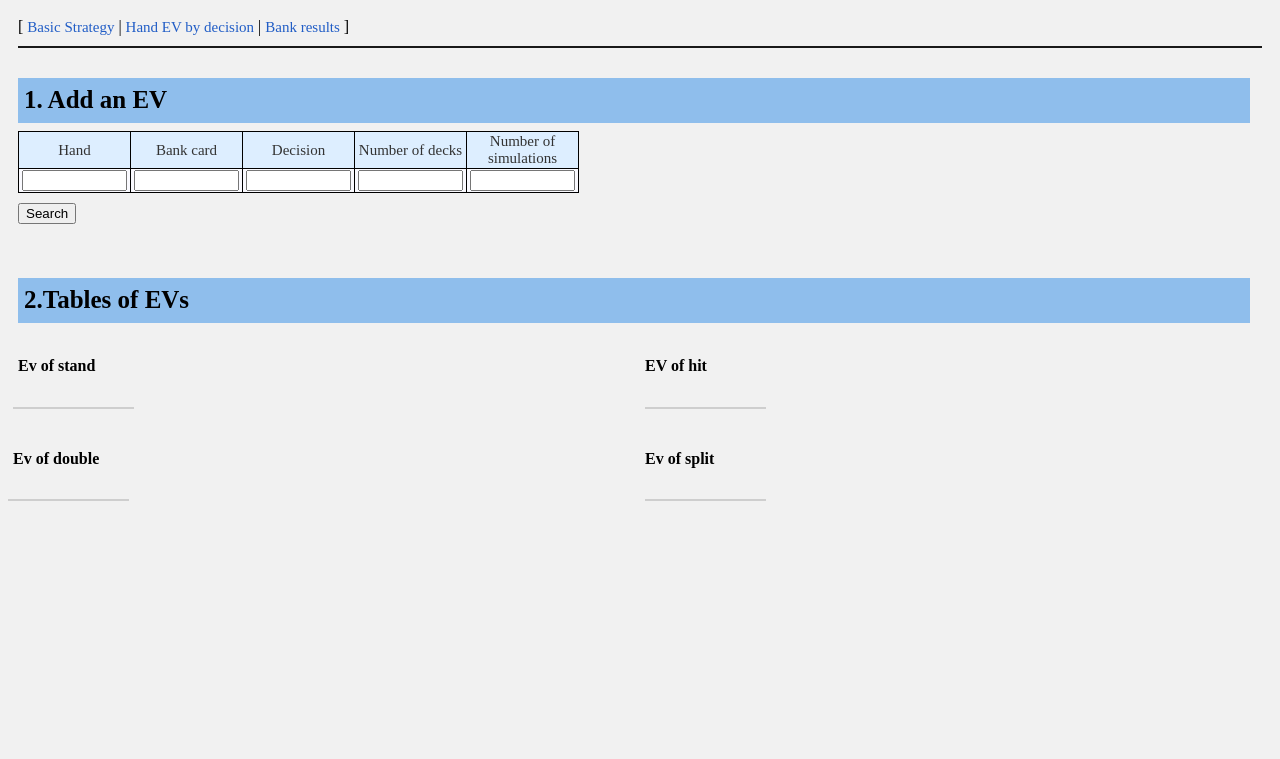
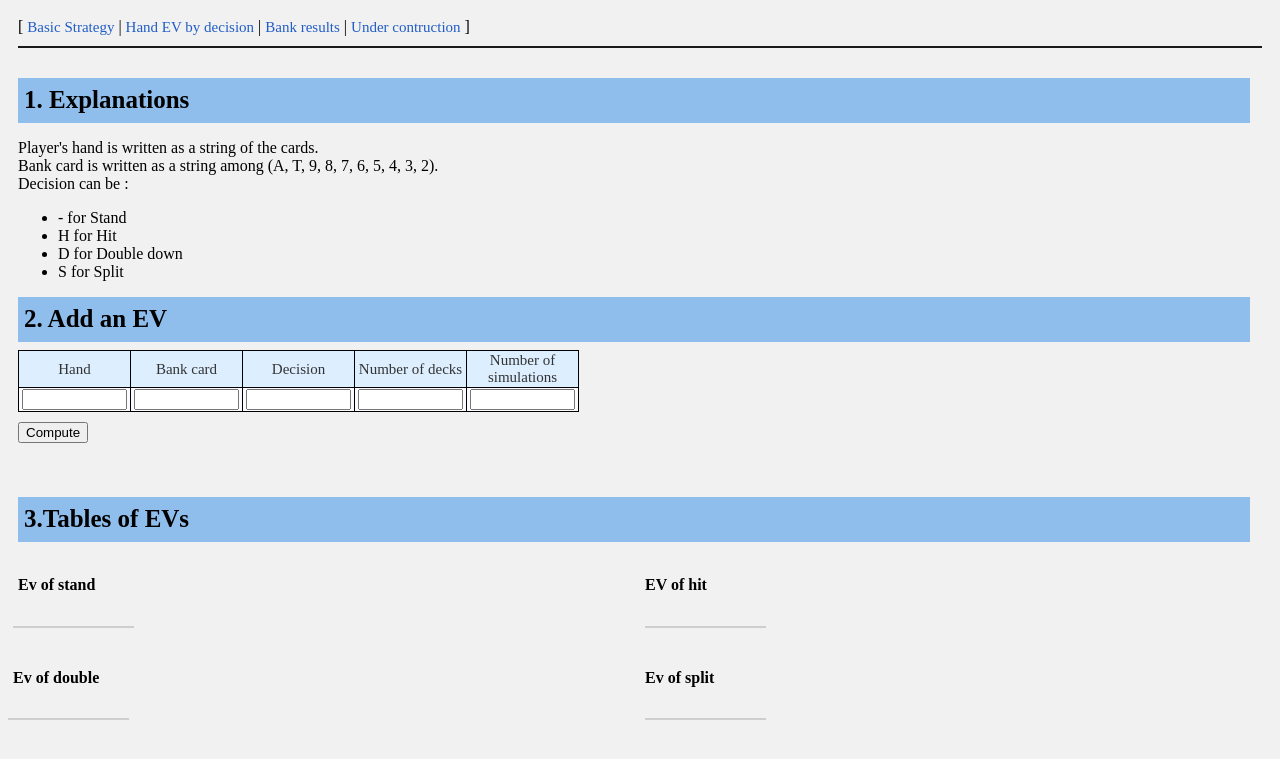
Before and after one commit to mathieu-fevre/website, a Django app: template website/templates/blackjack/display_hand_decision_ev.html in a window 1280 px wide. Shown: the top 759 px of the page. Run offline with Django 5.2, Linux system fonts and the light colour scheme; the template is opened without the code that fills it: values that come from a table or form of the project are taken from there, others are empty.

Commit message:
under construction

```diff
--- a/website/templates/blackjack/blackjack_nav.html
+++ b/website/templates/blackjack/blackjack_nav.html
@@ -1,5 +1,6 @@
 <div id="navi">
 	[ <a href="{% url 'blackjack:display_basic_strategy' %}">Basic Strategy</a> |
 	<a href="{% url 'blackjack:display_hand_decision_ev' %}">Hand EV by decision</a> |
-	<a href="{% url 'blackjack:display_bank_results' %}">Bank results</a> ]
+	<a href="{% url 'blackjack:display_bank_results' %}">Bank results</a> |
+	<a href="{% url 'blackjack:compare_results' %}">Under contruction</a> ]
 </div>
--- a/website/templates/blackjack/display_hand_decision_ev.html
+++ b/website/templates/blackjack/display_hand_decision_ev.html
@@ -13,7 +13,19 @@
 
 {% block content %}
 {% include "messages.html" %}
-<h3>1. Add an EV</h3>
+<h3>1. Explanations</h3>
+<p>
+    Player's hand is written as a string of the cards. <br>
+    Bank card is written as a string among (A, T, 9, 8, 7, 6, 5, 4, 3, 2).<br>
+    Decision can be :
+    <ul>
+        <li>- for Stand</li>
+        <li>H for Hit</li>
+        <li>D for Double down</li>
+        <li>S for Split</li>
+    </ul>
+</p>
+<h3>2. Add an EV</h3>
 <form method="post">
     {% csrf_token %}
     <table class="table_list" width="300px">
@@ -40,7 +52,7 @@
             </tr>
         </tbody>
     </table>
-    <button type="submit" name="compute">Search</button>
+    <button type="submit" name="compute">Compute</button>
 <br><br>
 {% if search_data %}
 <table class="table_list">
@@ -74,7 +86,7 @@
 {% endif %}
 </form>
 <br>
-<h3>2.Tables of EVs</h3>
+<h3>3.Tables of EVs</h3>
 <div class="row">
     <div class="column">
         <h4>Ev of stand</h4>
```
